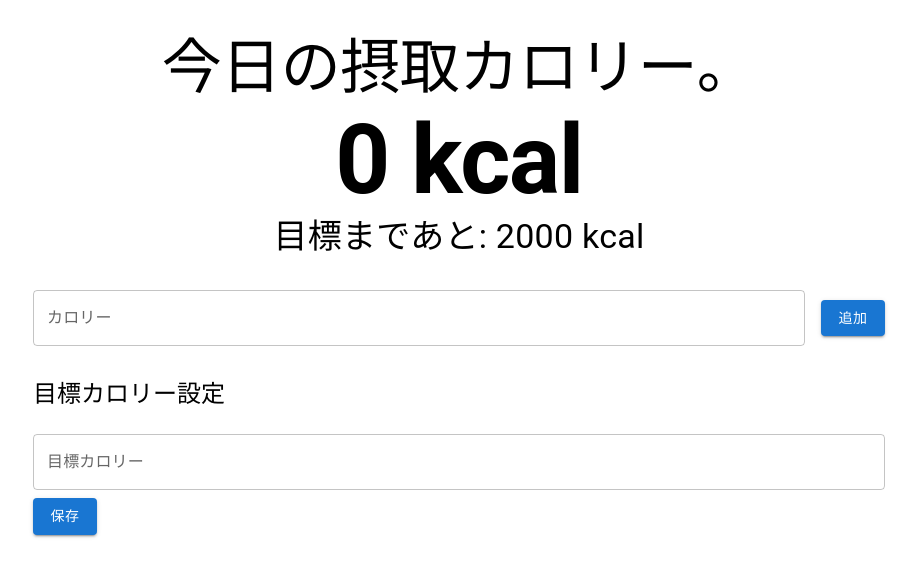
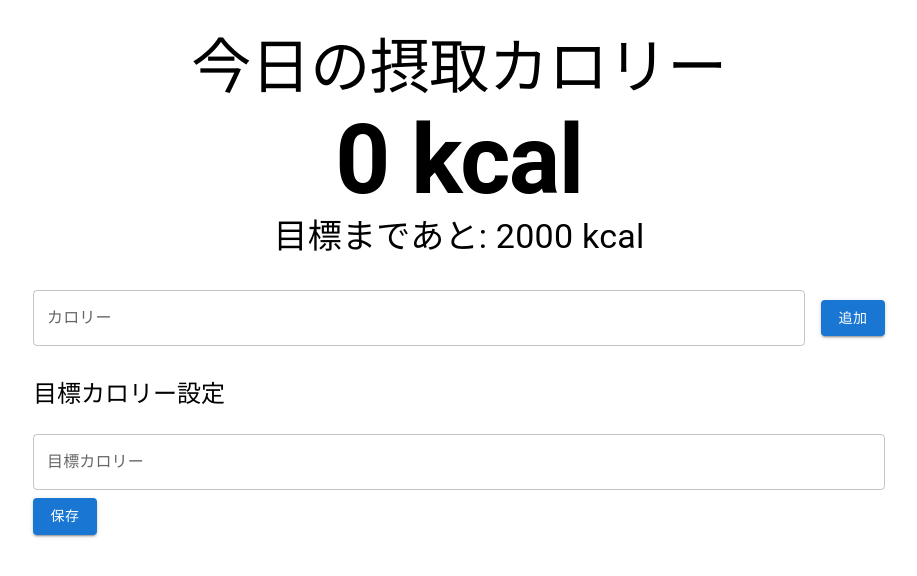
Before and after one commit to EndoMotoki/calories.endomotoki.com, a React (Create React App) app: page /tracker in a window 1280 px wide. Shown: the top 576 px of the page, without its empty margins (181-1098 px from the left). Built offline with nearby package versions, Linux system fonts and the light colour scheme; no server answers.

Commit message:
テスト戻し

```diff
--- a/src/components/CalorieTracker.tsx
+++ b/src/components/CalorieTracker.tsx
@@ -95,7 +95,7 @@ const CalorieTracker: React.FC = () => {
         <Container maxWidth="md">
             <Box textAlign="center" my={4}>
                 <Typography variant="h2" component="h1">
-                    今日の摂取カロリー。
+                    今日の摂取カロリー
                 </Typography>
                 <Typography variant="h1" component="p" style={{ fontSize: '6rem', fontWeight: 'bold' }}>
                     {dailyCalories} kcal
```
